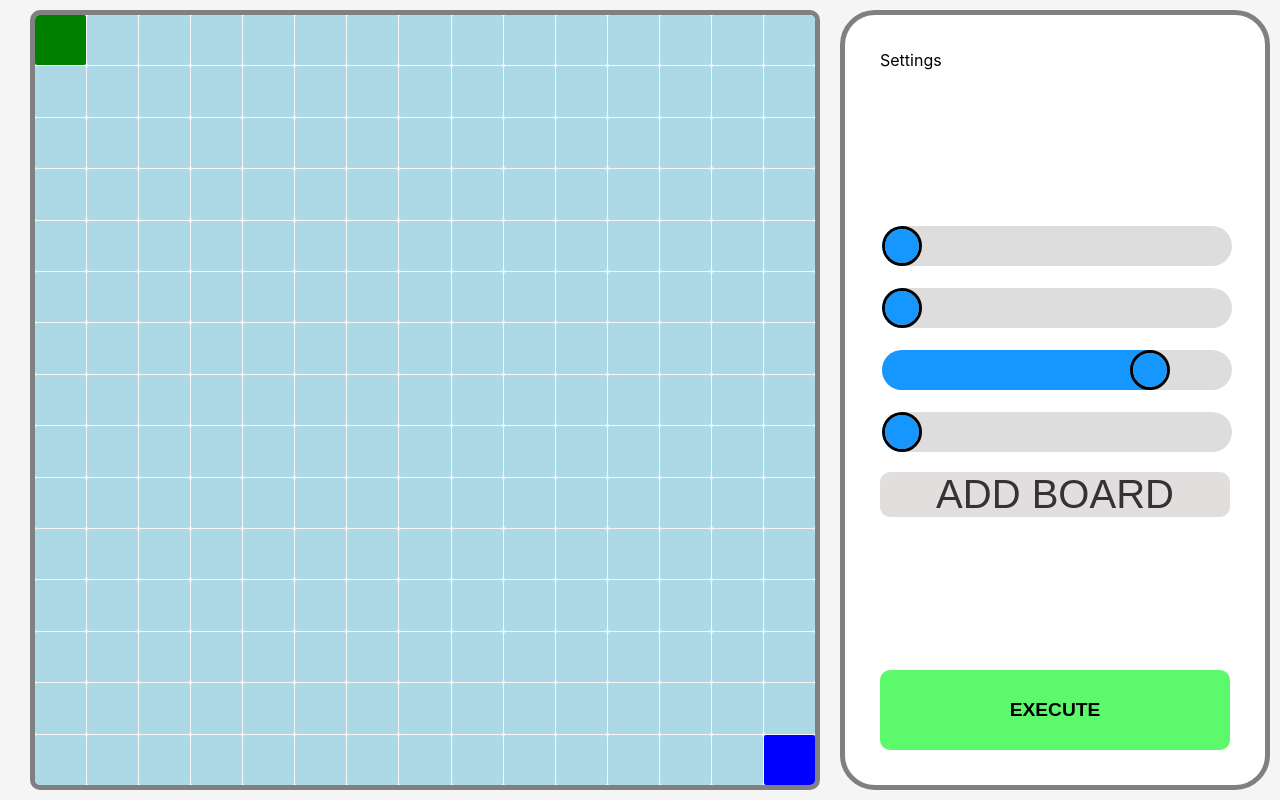
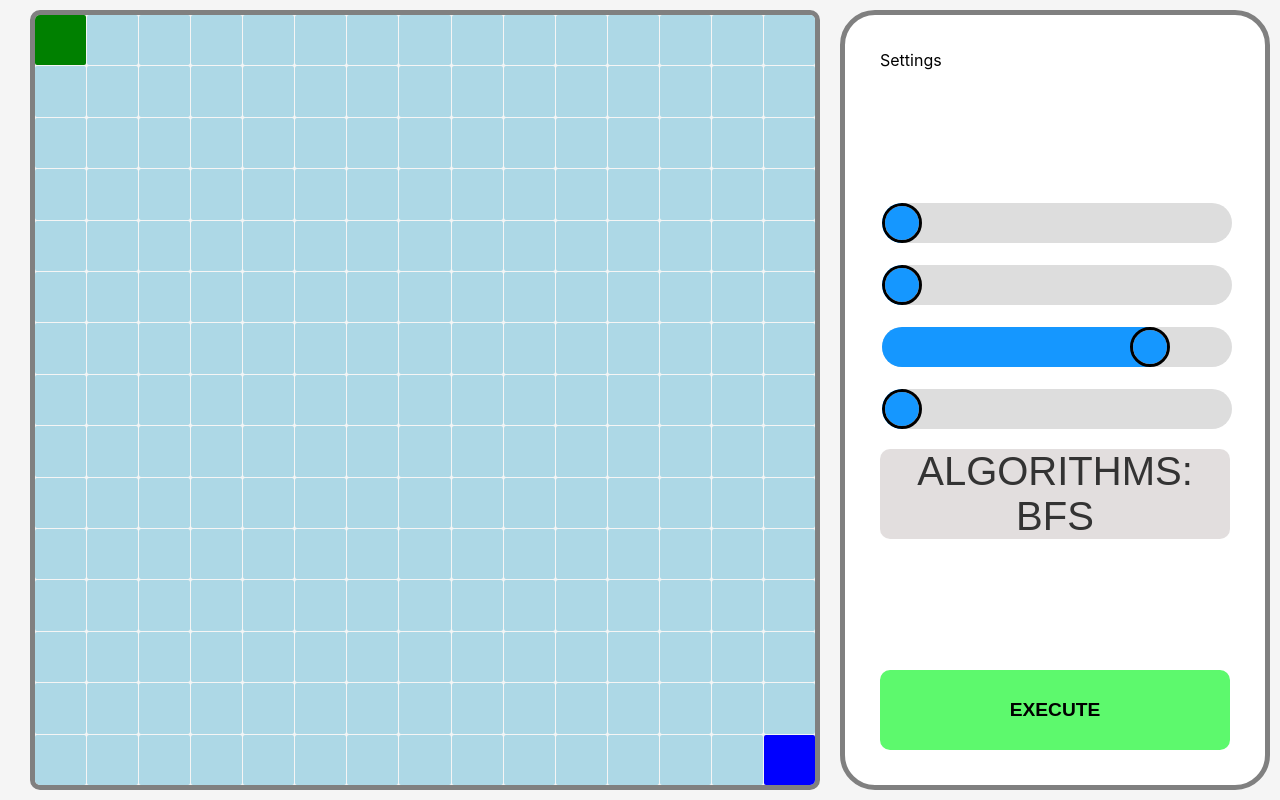
Before and after one commit to NenkoPakov/AlgorithmsVisualizer, a React (Create React App) app: page / in a window 1280 px wide. Built offline with nearby package versions, Linux system fonts and the light colour scheme.

Commit message:
Changed dropdown type to checkboxes and integrated functionality for board removing

```diff
--- a/src/components/BoardManager.tsx
+++ b/src/components/BoardManager.tsx
@@ -299,10 +299,10 @@ function BoardManager() {
         return new Promise(resolve => setTimeout(resolve, speed.current));
     }, [speed]);
 
-    useEffect(()=>{
+    useEffect(() => {
         let rowsPerBoard = Math.floor(state.boardRows / Object.keys(boardContext.boards).length);
         dispatch({ type: ActionTypes.SET_BOARD_ROWS, payload: rowsPerBoard })
-    },[Object.keys(boardContext.boards).length])
+    }, [Object.keys(boardContext.boards).length])
 
     return (
         <>
@@ -328,12 +328,14 @@ function BoardManager() {
 
                     <Dropdown isDropdownOpened={isDropdownOpened}>
                         <button type="button" onClick={() => setIsDropdownOpened(!isDropdownOpened)}>
-                            ADD BOARD
+                            ALGORITHMS:
+                            {Object.keys(boardContext.boards).map(algorithm => <div>{algorithm}</div>)}
                         </button>
                         <ul>
                             {
                                 Object.keys(Algorithms).map((algorithm: string) =>
-                                    <li onClick={() => { setIsDropdownOpened(!isDropdownOpened), boardUpdateContext.dispatch({ type: ContextActionTypes.ADD_BOARD, payload: algorithm }) }}>
+                                    <li onClick={() => { boardUpdateContext.dispatch({ type: boardContext.boards.hasOwnProperty(algorithm) ? ContextActionTypes.REMOVE_BOARD : ContextActionTypes.ADD_BOARD, payload: algorithm }) }}>
+                                        <input type="checkbox" value={algorithm} checked={boardContext.boards.hasOwnProperty(algorithm)} />
                                         {algorithm}
                                     </li>)
                             }
```
